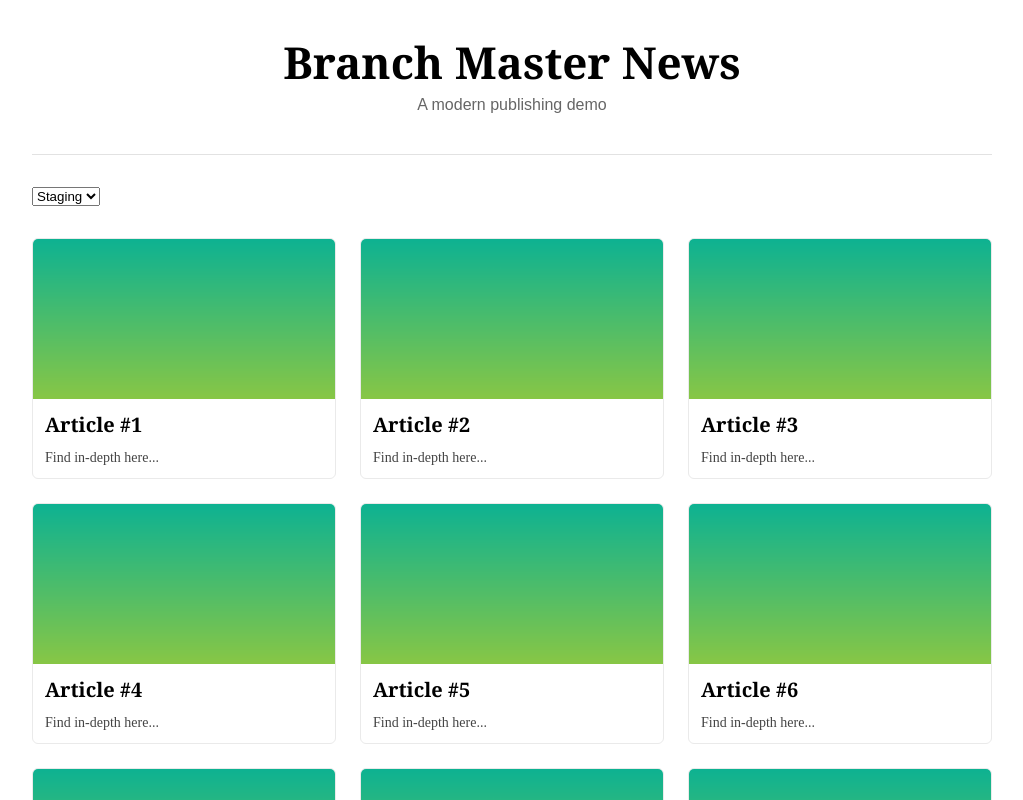
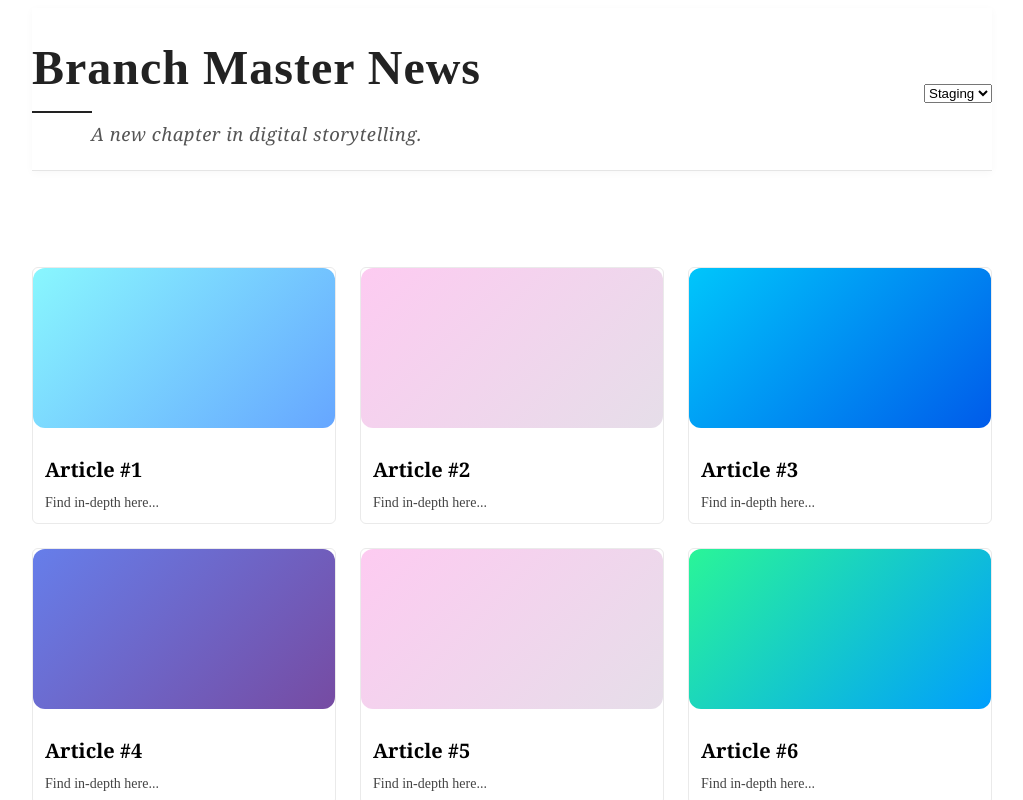
Before and after one commit to AgateHQ/branch-master, a Next.js app: page / in a window 1280 px wide. Shown: the top 800 px of the page, without its empty margins (128-1151 px from the left). Built offline with nearby package versions, Linux system fonts and the light colour scheme.

Commit message:
gradients

```diff
--- a/pages/index.js
+++ b/pages/index.js
@@ -12,26 +12,108 @@ export default function Home() {
         <meta name="robots" content="noindex" />
       </Head>
 
-      <header className={styles.header}>
-        <h1 className={styles.title}>Branch Master News</h1>
-        <p className={styles.tagline}>A modern publishing demo</p>
+      <header className={styles.header} style={{
+        background: "#fff",
+        padding: "2rem 0 1.5rem 0",
+        borderBottom: "1px solid #e5e5e5",
+        boxShadow: "0 2px 8px rgba(0,0,0,0.03)",
+        marginBottom: "2rem"
+      }}>
+        <div style={{ display: "flex", justifyContent: "space-between", alignItems: "center" }}>
+          <div>
+            <h1 style={{
+              fontFamily: "'Times New Roman', Times, serif",
+              fontWeight: 700,
+              fontSize: "3rem",
+              letterSpacing: "1px",
+              margin: 0,
+              color: "#222"
+            }}>
+              Branch Master News
+            </h1>
+            <hr style={{
+              width: "60px",
+              border: "none",
+              borderTop: "2px solid #222",
+              margin: "1rem 0 0.5rem 0"
+            }} />
+            <p style={{
+              fontFamily: "Georgia, serif",
+              fontSize: "1.15rem",
+              color: "#555",
+              margin: 0,
+              letterSpacing: "0.5px",
+              fontStyle: 'italic'
+            }}>
+              A new chapter in digital storytelling.
+            </p>
+          </div>
+          <div>
+            <SelectEnviroment />
+          </div>
+        </div>
       </header>
 
       <main className={styles.main}>
-        <SelectEnviroment />
 
         <div className={styles.grid}>
-          {Array.from({ length: 10 }, (_, index) => (
+          {Array.from({ length: 30 }, (_, index) => {
+            // Assign a random number from 1 to 10 for gradient selection
+            const gradientNum = Math.floor(Math.random() * 30) + 1;
+            // Define gradient rules
+            const gradients = [
+              "linear-gradient(135deg, #ff9a9e 0%, #fad0c4 100%)",
+              "linear-gradient(135deg, #a18cd1 0%, #fbc2eb 100%)",
+              "linear-gradient(135deg, #fbc2eb 0%, #a6c1ee 100%)",
+              "linear-gradient(135deg, #fdcbf1 0%, #e6dee9 100%)",
+              "linear-gradient(135deg, #a1c4fd 0%, #c2e9fb 100%)",
+              "linear-gradient(135deg, #d4fc79 0%, #96e6a1 100%)",
+              "linear-gradient(135deg, #84fab0 0%, #8fd3f4 100%)",
+              "linear-gradient(135deg, #cfd9df 0%, #e2ebf0 100%)",
+              "linear-gradient(135deg, #fdfbfb 0%, #ebedee 100%)",
+              "linear-gradient(135deg, #a1c4fd 0%, #c2e9fb 100%)",
+              "linear-gradient(135deg, #f6d365 0%, #fda085 100%)",
+              "linear-gradient(135deg, #f093fb 0%, #f5576c 100%)",
+              "linear-gradient(135deg, #4facfe 0%, #00f2fe 100%)",
+              "linear-gradient(135deg, #fa709a 0%, #fee140 100%)",
+              "linear-gradient(135deg, #c2e59c 0%, #64b3f4 100%)",
+              "linear-gradient(135deg, #667eea 0%, #764ba2 100%)",
+              "linear-gradient(135deg, #89f7fe 0%, #66a6ff 100%)",
+              "linear-gradient(135deg, #ff758c 0%, #ff7eb3 100%)",
+              "linear-gradient(135deg, #43e97b 0%, #38f9d7 100%)",
+              "linear-gradient(135deg, #faaca8 0%, #ddd6f3 100%)",
+              "linear-gradient(135deg, #6a11cb 0%, #2575fc 100%)",
+              "linear-gradient(135deg, #30cfd0 0%, #330867 100%)",
+              "linear-gradient(135deg, #ff0844 0%, #ffb199 100%)",
+              "linear-gradient(135deg, #00c6fb 0%, #005bea 100%)",
+              "linear-gradient(135deg, #ef32d9 0%, #89fffd 100%)",
+              "linear-gradient(135deg, #b224ef 0%, #7579ff 100%)",
+              "linear-gradient(135deg, #fddb92 0%, #d1fdff 100%)",
+              "linear-gradient(135deg, #0ba360 0%, #3cba92 100%)",
+              "linear-gradient(135deg, #2af598 0%, #009efd 100%)",
+              "linear-gradient(135deg, #ffc3a0 0%, #ffafbd 100%)",
+            ];
+            return (
               <Link
                 href={`/articles/${index + 1}`}
                 className={styles.card}
                 key={index}
               >
-              <img src="/bg.jpg" alt="" className={styles.cardImage} />
+                <div
+                  className={styles.cardImage}
+                  style={{
+                    width: "100%",
+                    height: "160px",
+                    borderRadius: "12px",
+                    marginBottom: "1rem",
+                    background: gradients[gradientNum - 1]
+                  }}
+                />
                 <h3>Article #{index + 1}</h3>
                 <p>Find in-depth here...</p>
               </Link>
-          ))}
+            );
+          })}
         </div>
 
         <p className={styles.version}>
--- a/styles/Home.module.css
+++ b/styles/Home.module.css
@@ -80,5 +80,6 @@
   }
   .cardImage {
     height: 200px;
+    background: linear-gradient(135deg, #0f2027, #203a43, #2c5364);
   }
 }
```
Lines whose indentation alone changed are shown as unchanged.
